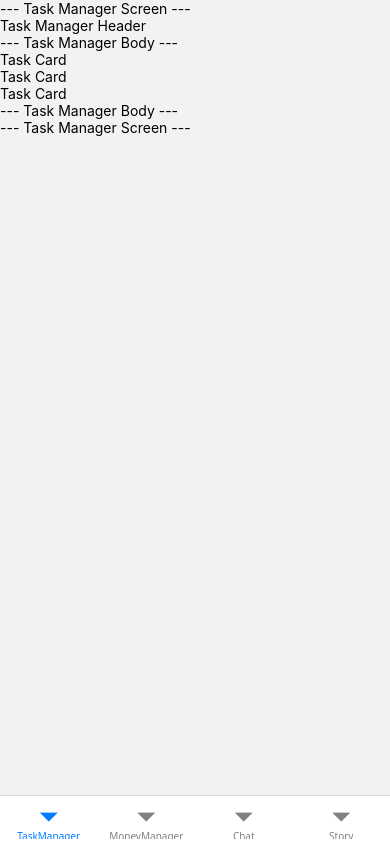
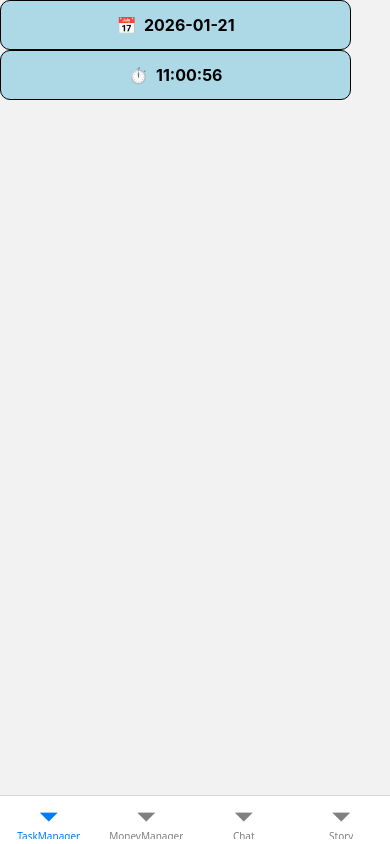
Before and after one commit to CED-b2005/self_manager_app, a React Native app: screen / in a window 390 px wide. Built offline with nearby package versions, Linux system fonts and the light colour scheme.

Commit message:
feat: [task-manager] integrate DateTimePicker and create Tourch component for enhanced task management

```diff
--- a/package.json
+++ b/package.json
@@ -10,6 +10,7 @@
     "test": "jest"
   },
   "dependencies": {
+    "@react-native-community/datetimepicker": "^8.6.0",
     "@react-native/new-app-screen": "0.83.1",
     "@react-navigation/bottom-tabs": "^7.10.1",
     "@react-navigation/drawer": "^7.7.13",
--- a/src/components/index.ts
+++ b/src/components/index.ts
@@ -0,0 +1,2 @@
+export * from './task-manager';
+export * from './tourch.component';
--- a/src/components/task-manager/task-manager-header.tsx
+++ b/src/components/task-manager/task-manager-header.tsx
@@ -1,9 +1,70 @@
-import { View, Text } from 'react-native';
+import React, { useState } from 'react';
+import DateTimePicker from '@react-native-community/datetimepicker';
+import { View, Text, Platform, StyleSheet, Button, Alert } from 'react-native';
+import { convertDateToString, convertTimeToString } from '../../utils';
+import { Tourch } from '../tourch.component';
 
-export const TaskManagerHeader  = () => {
+export const TaskManagerHeader = () => {
+
+    const [date, setDate] = useState(new Date());
+    const [isShowDatepicker, setIsShowDatepicker] = useState(false);
+    const [isShowTimepicker, setIsShowTimepicker] = useState(false);
+    const [show, setShow] = useState(false);
+
+    const onDateChange = (event: any, selectedDate: any) => {
+        setIsShowDatepicker(false); // Hide picker after selection
+        if (selectedDate) {
+            Alert.alert(convertDateToString(selectedDate));
+            setDate(selectedDate);
+        }
+    };
+
+    const onTimeChange = (event: any, selectedTime: any) => {
+        setIsShowTimepicker(false); // Hide picker after selection
+        if (selectedTime) {
+            Alert.alert(convertTimeToString(selectedTime));
+            setDate(selectedTime);
+        }
+    };
+
+    const showDatepicker = () => {
+        setIsShowDatepicker(true);
+    };
+
+    const showTimepicker = () => {
+        setIsShowTimepicker(true);
+    };
+
+    // return (
+    //     <View>
+    //         <Text>Task Manager Header</Text>
+    //         <DateTimePicker value={new Date()} />
+    //     </View>
+    // )
     return (
         <View>
-            <Text>Task Manager Header</Text>
+            <Tourch
+                title={'📅  ' + convertDateToString(date)}
+                onPress={showDatepicker}
+                tourchStyles={{}}
+            />
+            {isShowDatepicker &&
+                <DateTimePicker
+                    style={{ width: "90%" }}
+                    value={date}
+                    mode="date"
+                    display={Platform.OS === 'ios' ? 'spinner' : 'default'}
+                    onChange={onDateChange} />
+            }
+            <Tourch title={'⏱️  ' + convertTimeToString(date)} onPress={showTimepicker} />
+            {isShowTimepicker &&
+                <DateTimePicker
+                    style={{ width: "90%" }}
+                    value={date}
+                    mode="time"
+                    display={Platform.OS === 'ios' ? 'spinner' : 'default'}
+                    onChange={onTimeChange} />
+            }
         </View>
-    )
-}
+    );
+};
--- /dev/null
+++ b/src/components/tourch.component.tsx
@@ -0,0 +1,52 @@
+import { TouchableOpacity, Text, StyleSheet } from "react-native"
+
+type TourchStyles = {
+    width?: any
+    height?: any
+    backgroundColor?: string
+    borderWidth?: any
+    borderRadius?: any
+    borderBlockColor?: string
+    color?: string
+    fontWeight?: any
+    fontSize?: any
+}
+
+interface TouchProps {
+    onPress: () => void
+    title: string
+    tourchStyles?: TourchStyles
+}
+
+export const Tourch = ({ onPress, title, tourchStyles }: TouchProps) => {
+
+    const styles = StyleSheet.create({
+        tourchStyle: {
+            width: tourchStyles?.width ?? "90%",
+            height: tourchStyles?.height ?? 50,
+            display: 'flex',
+            justifyContent: 'center',
+            alignItems: 'center',
+            backgroundColor: tourchStyles?.backgroundColor ?? 'lightblue',
+            borderWidth: tourchStyles?.borderWidth ?? 1,
+            borderRadius: tourchStyles?.borderRadius ?? 10,
+            borderBlockColor: tourchStyles?.borderBlockColor ?? 'back',
+        },
+
+        textStyle: {
+            color: tourchStyles?.color ?? "black",
+            fontWeight: tourchStyles?.fontWeight ?? "bold",
+            fontSize: tourchStyles?.fontSize ?? 16,
+            margin: 0,
+            padding: 0
+        }
+    });
+
+    return (
+        <TouchableOpacity style={styles.tourchStyle} activeOpacity={0.6} onPress={onPress}>
+            <Text style={styles.textStyle}>
+                {title}
+            </Text>
+        </TouchableOpacity >
+    );
+}
--- a/src/screens/task-manager.screen.tsx
+++ b/src/screens/task-manager.screen.tsx
@@ -1,14 +1,15 @@
 import { View, Text } from 'react-native';
-import { TaskManagerHeader, TaskManagerBody } from '../components/task-manager';
+import { TaskManagerHeader, TaskManagerBody, } from '../components';
+import DateTimePicker from '@react-native-community/datetimepicker';
 
 export const TaskManagerScreen = () => {
     return (
         <View>
-            <Text>--- Task Manager Screen ---</Text>
+            {/* <Text>--- Task Manager Screen ---</Text> */}
             <TaskManagerHeader />
-            <TaskManagerBody />
-            <Text>--- Task Manager Screen ---</Text>
+            {/* <TaskManagerBody /> */}
+            {/* <Text>--- Task Manager Screen ---</Text> */}
+            {/* <DateTimePicker value={new Date()} mode='date'/> */}
         </View>
     )
-
 }
--- a/src/utils/index.ts
+++ b/src/utils/index.ts
@@ -0,0 +1 @@
+export * from './timer';
--- /dev/null
+++ b/src/utils/timer.ts
@@ -0,0 +1,15 @@
+export const convertDateToString = (time: number | Date) => {
+    const date = new Date(time);
+    const day = date.getDate().toString().padStart(2, '0');
+    const month = (date.getMonth() + 1).toString().padStart(2, '0');
+    const year = date.getFullYear();
+    return `${year}-${month}-${day}`;
+}
+
+export const convertTimeToString = (time: number | Date) => {
+    const date = new Date(time);
+    const hours = date.getHours().toString().padStart(2, '0');
+    const minutes = date.getMinutes().toString().padStart(2, '0');
+    const seconds = date.getSeconds().toString().padStart(2, '0');
+    return `${hours}:${minutes}:${seconds}`;
+}
```
